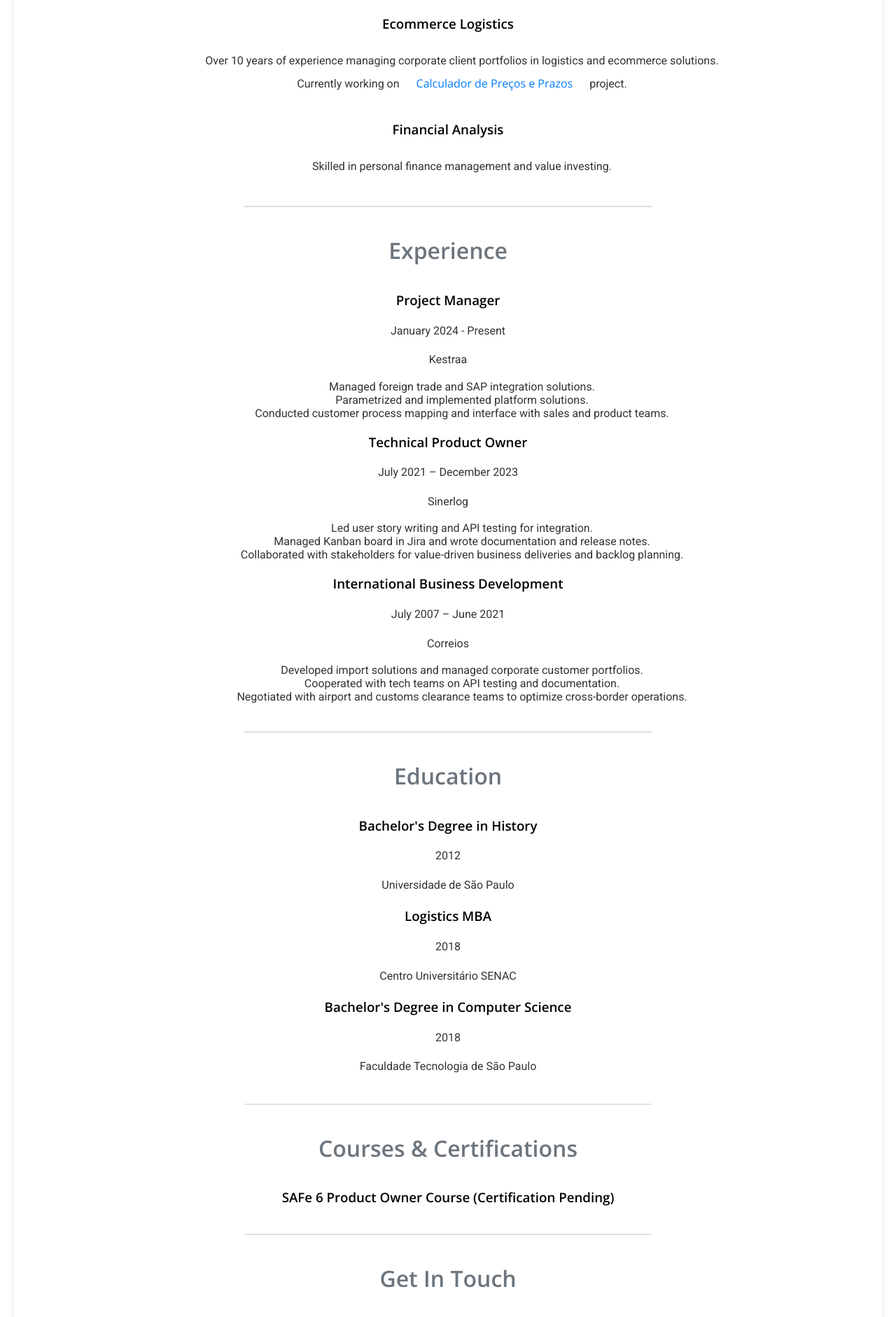
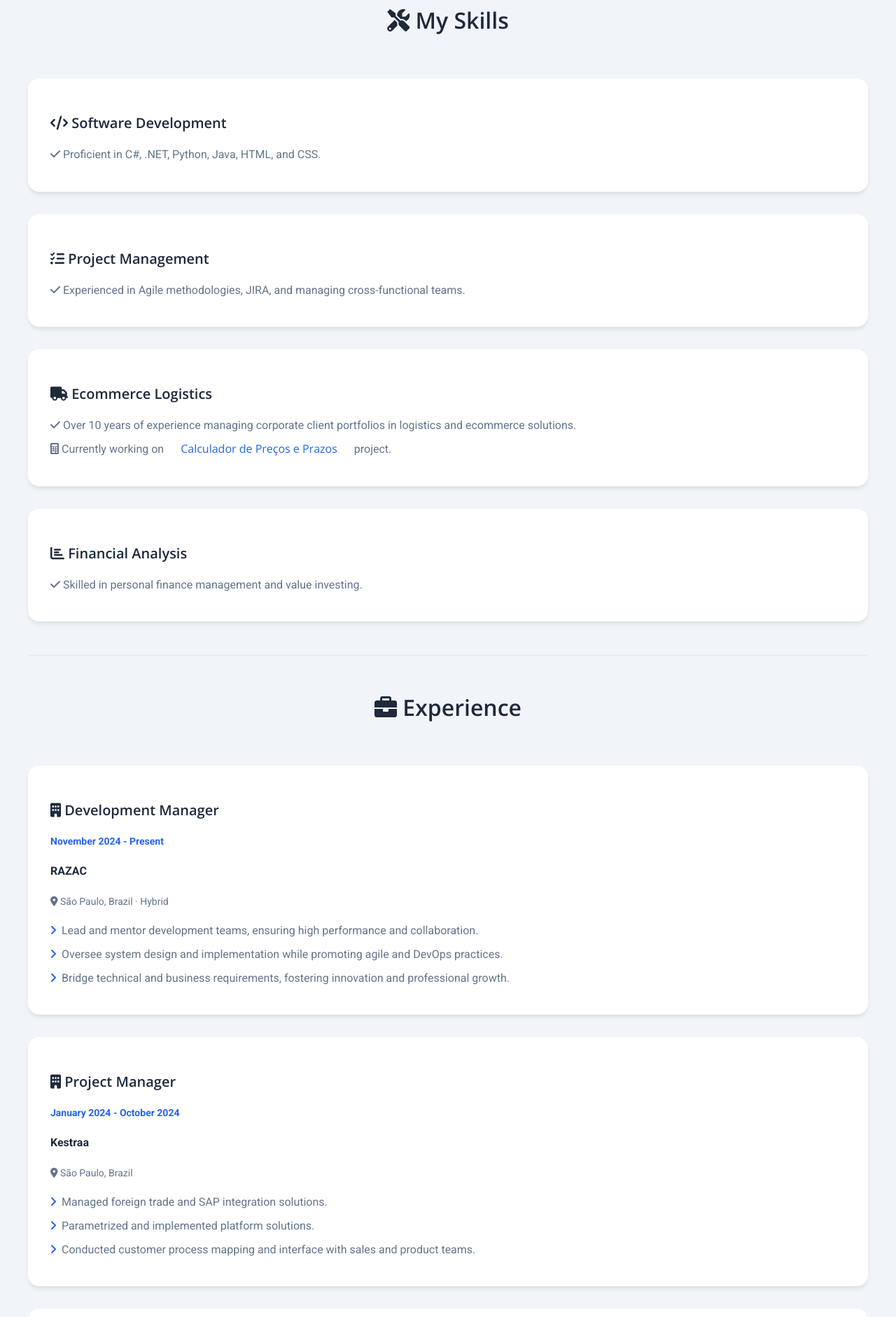
Before and after one commit to Cezarsk8/cezar, a plain HTML site: page index.html in a window 1280 px wide. Shown: the part 891-2773 px from the top of the page at 70% size. Drawn offline with nearby package versions, Linux system fonts and the light colour scheme.

Commit message:
Update website with modern design and new role at RAZAC
- Modernize website design with gradient header and card-based layout
- Update role to Development Manager at RAZAC
- Add location information to all job experiences
- Improve typography and spacing
- Add Font Awesome icons for better visual hierarchy

```diff
--- a/css/styles.css
+++ b/css/styles.css
@@ -1,106 +1,270 @@
+:root {
+  --primary: #2563eb;
+  --primary-light: #3b82f6;
+  --secondary: #64748b;
+  --dark: #1e293b;
+  --light: #f1f5f9;
+  --background: #ffffff;
+  --gradient: linear-gradient(135deg, #2563eb 0%, #1d4ed8 100%);
+  --transition: all 0.3s ease;
+}
+
 /*----TAG----*/
-
 a {
-  color: #007bff;
+  color: var(--primary);
   font-family: 'Open Sans', sans-serif;
   margin: 10px 20px;
   text-decoration: none;
+  transition: var(--transition);
+}
+
+a:hover {
+  color: var(--primary-light);
 }
 
 body {
-  color: #333;
+  color: var(--dark);
   font-family: 'Roboto', sans-serif;
   margin: 0;
   text-align: center;
+  line-height: 1.6;
+  background-color: var(--light);
 }
 
 h1 {
-  color: #343a40;
-  font-size: 4rem;
+  color: var(--dark);
+  font-size: clamp(2.5rem, 5vw, 4rem);
   margin: 50px auto 0 auto;
   font-family: 'Open Sans', sans-serif;
   font-weight: 700;
+  letter-spacing: -0.5px;
 }
 
 h2 {
-  color: #6c757d;
+  color: var(--secondary);
   font-family: 'Open Sans', sans-serif;
-  font-size: 2rem;
+  font-size: clamp(1.5rem, 3vw, 2rem);
   font-weight: 600;
   padding-bottom: 10px;
 }
 
 h3 {
-  color: black;
+  color: var(--dark);
   font-family: 'Open Sans', sans-serif;
+  font-size: 1.25rem;
+  margin: 1rem 0;
 }
 
 p {
-  line-height: 1.6;
+  line-height: 1.8;
+  color: var(--secondary);
+  margin: 1rem 0;
 }
 
 hr {
-  border: solid #dee2e6 1px;
-  width: 50%;
-  margin: 40px auto;
+  border: none;
+  height: 1px;
+  background-color: #e2e8f0;
+  width: 100%;
+  margin: 3rem auto;
 }
 
 ul {
-  list-style-type: none; /* Remove dots */
+  list-style-type: none;
+  padding: 0;
+  margin: 0;
+}
+
+li {
+  margin: 0.5rem 0;
+  color: var(--secondary);
 }
 
 /*----CLASS----*/
-
 .copyright {
-  color: #adb5bd;
+  color: var(--secondary);
   font-size: 0.875rem;
+  margin: 1rem 0;
 }
 
 .top {
-  background-color: #f8f9fa;
-  padding-top: 50px;
+  background: var(--gradient);
+  padding: 6rem 0;
   position: relative;
+  box-shadow: 0 4px 6px -1px rgba(0, 0, 0, 0.1);
 }
 
-/* Container styles */
-.container {
-  max-width: 1200px; /* Increase this value for a wider layout */
-  margin: 0 auto; /* Center the container */
-  padding: 20px;
+.top h1, .top h2 {
+  color: white;
+  text-shadow: 0 2px 4px rgba(0, 0, 0, 0.1);
 }
 
-/* Middle container styles */
+.top h2 {
+  opacity: 0.9;
+}
+
+.container {
+  max-width: 1200px;
+  margin: 0 auto;
+  padding: 0 1.5rem;
+}
+
 .middle-container {
-  background-color: #ffffff;
-  padding: 20px;
-  margin-top: 20px;
-  border-radius: 5px;
-  box-shadow: 0 0 10px rgba(0, 0, 0, 0.1);
-  max-width: 1200px; /* Match the max-width of the container */
-  margin: 0 auto; /* Center the container */
+  background-color: transparent;
+  padding: 2rem 0;
+  margin-top: 2rem;
 }
 
 .bottom-container {
-  background-color: #f8f9fa;
+  background-color: var(--background);
+  padding: 2rem 0;
+  margin-top: 4rem;
+  border-top: 1px solid #e2e8f0;
 }
 
-.skill-row {
-  line-height: 2;
-  margin: 30px auto;
-  text-align: center;
-  width: 100%; /* Ensure this spans the full width */
+.skill-row, .job, .education-item, .certification-item {
+  background: var(--background);
+  border-radius: 1rem;
+  padding: 2rem;
+  margin: 2rem 0;
+  text-align: left;
+  box-shadow: 0 4px 6px -1px rgba(0, 0, 0, 0.1);
+  transition: var(--transition);
 }
 
-.skill-img-left {
-  float: left;
-  margin: 30px 30px 30px auto;
+.skill-row:hover, .job:hover, .education-item:hover, .certification-item:hover {
+  transform: translateY(-5px);
+  box-shadow: 0 10px 15px -3px rgba(0, 0, 0, 0.1);
 }
 
-.skill-img-right {
-  float: right;
-  margin: 30px auto 30px 30px;
+.section-title {
+  text-align: center;
+  margin: 3rem 0;
+  color: var(--dark);
 }
 
+.job-date {
+  color: var(--primary);
+  font-weight: 600;
+  font-size: 0.875rem;
+  margin: 0.5rem 0;
+}
 
+.job-description {
+  font-weight: 600;
+  color: var(--dark);
+  margin-bottom: 0.5rem;
+}
 
-/*----ID----*/
+.job-location {
+  color: var(--secondary);
+  font-size: 0.875rem;
+  margin-bottom: 1rem;
+}
+
+.job ul {
+  margin-top: 1rem;
+}
+
+.job li {
+  display: flex;
+  align-items: flex-start;
+  gap: 0.5rem;
+  margin-bottom: 0.5rem;
+}
+
+.job li i {
+  color: var(--primary);
+  margin-top: 0.25rem;
+}
+
+.footer-link {
+  display: inline-block;
+  padding: 0.5rem 1rem;
+  border-radius: 0.5rem;
+  background-color: var(--light);
+  transition: var(--transition);
+}
+
+.footer-link:hover {
+  background-color: var(--primary);
+  color: white;
+}
+
+.profile {
+  max-width: 800px;
+  margin: 0 auto;
+  padding: 2rem;
+}
+
+#bio {
+  font-size: 1.25rem;
+  max-width: 600px;
+  margin: 1.5rem auto;
+}
+
+.contact {
+  background: var(--light);
+  border-radius: 1rem;
+  padding: 3rem;
+  text-align: center;
+  margin: 3rem 0;
+  box-shadow: 0 4px 6px -1px rgba(0, 0, 0, 0.1);
+}
+
+.contact h3 {
+  color: var(--secondary);
+  margin-bottom: 2rem;
+}
+
+.social-links {
+  display: flex;
+  justify-content: center;
+  gap: 1rem;
+  margin-top: 2rem;
+}
+
+.social-link {
+  display: inline-flex;
+  align-items: center;
+  gap: 0.5rem;
+  padding: 0.75rem 1.5rem;
+  border-radius: 0.5rem;
+  background: var(--gradient);
+  color: white;
+  font-weight: 500;
+  transition: var(--transition);
+}
+
+.social-link:hover {
+  transform: translateY(-2px);
+  box-shadow: 0 4px 12px rgba(37, 99, 235, 0.2);
+  color: white;
+}
+
+#disclaimer {
+  color: var(--secondary);
+  font-size: 0.75rem;
+  margin-top: 1rem;
+}
+
+#disclaimer a {
+  color: var(--primary);
+  margin: 0;
+  text-decoration: underline;
+}
+
+#disclaimer a:hover {
+  color: var(--primary-light);
+}
+
+/* Responsive Design */
+@media (max-width: 768px) {
+  .container {
+    padding: 0 1rem;
+  }
+
+  .skill-row, .job, .education-item, .certification-item {
+    padding: 1.5rem;
+  }
+}
--- a/index.html
+++ b/index.html
@@ -3,161 +3,185 @@
 <head>
   <meta charset="UTF-8">
   <meta name="viewport" content="width=device-width, initial-scale=1.0">
-  <title>Cezar Sevilhano - Product Owner</title>
+  <title>Cezar Sevilhano - Development Manager</title>
   <link rel="stylesheet" href="css/styles.css">
   <link rel="icon" href="icons/lamp.ico">
   <!-- Linking Google Fonts -->
   <link href="https://fonts.googleapis.com/css2?family=Roboto:wght@300;400;700&family=Open+Sans:wght@400;600&display=swap" rel="stylesheet">
+  <!-- Font Awesome -->
+  <link rel="stylesheet" href="https://cdnjs.cloudflare.com/ajax/libs/font-awesome/6.0.0/css/all.min.css">
 </head>
 <body>
   <!-- Header Section -->
   <header class="top">
     <div class="container">
       <h1>Cezar Sevilhano</h1>
-      <h2>Product Owner</h2>
+      <h2><i class="fas fa-chart-line"></i> Development Manager</h2>
     </div>
   </header>
 
   <!-- Main Content Section -->
-  <section class="middle-container">
+  <main class="middle-container">
     <div class="container">
       <!-- Profile Section -->
       <div class="profile">
-        <h2>Hello!</h2>
-        <p id="bio">I'm Cezar Sevilhano, a seasoned Product Owner with expertise in logistics, imports/exports, and software development.</p>
+        <h2><i class="fas fa-user-circle"></i> Hello!</h2>
+        <p id="bio">I'm Cezar Sevilhano, a Development Manager with expertise in team leadership, software development, and agile methodologies.</p>
       </div>
 
       <hr>
 
       <!-- Skills Section -->
       <div class="skills">
-        <h2 class="section-title">My Skills</h2>
+        <h2 class="section-title"><i class="fas fa-tools"></i> My Skills</h2>
 
         <div class="skill-row">
-          <h3>Software Development</h3>
+          <h3><i class="fas fa-code"></i> Software Development</h3>
           <ul class="skill-list">
-            <li>Proficient in C#, .NET, Python, Java, HTML, and CSS.</li>
+            <li><i class="fas fa-check"></i> Proficient in C#, .NET, Python, Java, HTML, and CSS.</li>
           </ul>
         </div>
 
         <div class="skill-row">
-          <h3>Project Management</h3>
+          <h3><i class="fas fa-tasks"></i> Project Management</h3>
           <ul class="skill-list">
-            <li>Experienced in Agile methodologies, JIRA, and managing cross-functional teams.</li>
+            <li><i class="fas fa-check"></i> Experienced in Agile methodologies, JIRA, and managing cross-functional teams.</li>
           </ul>
         </div>
 
         <div class="skill-row">
-          <h3>Ecommerce Logistics</h3>
+          <h3><i class="fas fa-truck"></i> Ecommerce Logistics</h3>
           <ul class="skill-list">
-            <li>Over 10 years of experience managing corporate client portfolios in logistics and ecommerce solutions.</li>
-            <li>Currently working on <a href="calc.html">Calculador de Preços e Prazos</a> project.</li>
+            <li><i class="fas fa-check"></i> Over 10 years of experience managing corporate client portfolios in logistics and ecommerce solutions.</li>
+            <li><i class="fas fa-calculator"></i> Currently working on <a href="calc.html">Calculador de Preços e Prazos</a> project.</li>
           </ul>
         </div>
 
         <div class="skill-row">
-          <h3>Financial Analysis</h3>
+          <h3><i class="fas fa-chart-bar"></i> Financial Analysis</h3>
           <ul class="skill-list">
-            <li>Skilled in personal finance management and value investing.</li>
+            <li><i class="fas fa-check"></i> Skilled in personal finance management and value investing.</li>
           </ul>
         </div>
-
       </div>
 
       <hr>
 
       <!-- Experience Section -->
       <div class="experience">
-        <h2 class="section-title">Experience</h2>
+        <h2 class="section-title"><i class="fas fa-briefcase"></i> Experience</h2>
 
         <div class="job">
-          <h3>Project Manager</h3>
-          <p class="job-date">January 2024 - Present</p>
-          <p class="job-description">Kestraa</p>
+          <h3><i class="fas fa-building"></i> Development Manager</h3>
+          <p class="job-date">November 2024 - Present</p>
+          <p class="job-description">RAZAC</p>
+          <p class="job-location"><i class="fas fa-map-marker-alt"></i> São Paulo, Brazil · Hybrid</p>
           <ul>
-            <li>Managed foreign trade and SAP integration solutions.</li>
-            <li>Parametrized and implemented platform solutions.</li>
-            <li>Conducted customer process mapping and interface with sales and product teams.</li>
+            <li><i class="fas fa-angle-right"></i> Lead and mentor development teams, ensuring high performance and collaboration.</li>
+            <li><i class="fas fa-angle-right"></i> Oversee system design and implementation while promoting agile and DevOps practices.</li>
+            <li><i class="fas fa-angle-right"></i> Bridge technical and business requirements, fostering innovation and professional growth.</li>
           </ul>
         </div>
 
         <div class="job">
-          <h3>Technical Product Owner</h3>
-          <p class="job-date">July 2021 – December 2023</p>
-          <p class="job-description">Sinerlog</p>
+          <h3><i class="fas fa-building"></i> Project Manager</h3>
+          <p class="job-date">January 2024 - October 2024</p>
+          <p class="job-description">Kestraa</p>
+          <p class="job-location"><i class="fas fa-map-marker-alt"></i> São Paulo, Brazil</p>
           <ul>
-            <li>Led user story writing and API testing for integration.</li>
-            <li>Managed Kanban board in Jira and wrote documentation and release notes.</li>
-            <li>Collaborated with stakeholders for value-driven business deliveries and backlog planning.</li>
+            <li><i class="fas fa-angle-right"></i> Managed foreign trade and SAP integration solutions.</li>
+            <li><i class="fas fa-angle-right"></i> Parametrized and implemented platform solutions.</li>
+            <li><i class="fas fa-angle-right"></i> Conducted customer process mapping and interface with sales and product teams.</li>
           </ul>
         </div>
 
         <div class="job">
-          <h3>International Business Development</h3>
-          <p class="job-date">July 2007 – June 2021</p>
-          <p class="job-description">Correios</p>
+          <h3><i class="fas fa-building"></i> Technical Product Owner</h3>
+          <p class="job-date">July 2021 – December 2023</p>
+          <p class="job-description">Sinerlog</p>
+          <p class="job-location"><i class="fas fa-map-marker-alt"></i> São Paulo, Brazil</p>
           <ul>
-            <li>Developed import solutions and managed corporate customer portfolios.</li>
-            <li>Cooperated with tech teams on API testing and documentation.</li>
-            <li>Negotiated with airport and customs clearance teams to optimize cross-border operations.</li>
+            <li><i class="fas fa-angle-right"></i> Led user story writing and API testing for integration.</li>
+            <li><i class="fas fa-angle-right"></i> Managed Kanban board in Jira and wrote documentation and release notes.</li>
+            <li><i class="fas fa-angle-right"></i> Collaborated with stakeholders for value-driven business deliveries and backlog planning.</li>
           </ul>
         </div>
 
+        <div class="job">
+          <h3><i class="fas fa-building"></i> International Business Development</h3>
+          <p class="job-date">July 2007 – June 2021</p>
+          <p class="job-description">Correios</p>
+          <p class="job-location"><i class="fas fa-map-marker-alt"></i> São Paulo, Brazil</p>
+          <ul>
+            <li><i class="fas fa-angle-right"></i> Developed import solutions and managed corporate customer portfolios.</li>
+            <li><i class="fas fa-angle-right"></i> Cooperated with tech teams on API testing and documentation.</li>
+            <li><i class="fas fa-angle-right"></i> Negotiated with airport and customs clearance teams to optimize cross-border operations.</li>
+          </ul>
+        </div>
       </div>
 
       <hr>
 
       <!-- Education Section -->
       <div class="education">
-        <h2 class="section-title">Education</h2>
+        <h2 class="section-title"><i class="fas fa-graduation-cap"></i> Education</h2>
 
         <div class="education-item">
-          <h3>Bachelor's Degree in History</h3>
+          <h3><i class="fas fa-university"></i> Bachelor's Degree in History</h3>
           <p class="job-date">2012</p>
           <p class="job-description">Universidade de São Paulo</p>
         </div>
 
         <div class="education-item">
-          <h3>Logistics MBA</h3>
+          <h3><i class="fas fa-university"></i> Logistics MBA</h3>
           <p class="job-date">2018</p>
           <p class="job-description">Centro Universitário SENAC</p>
         </div>
 
         <div class="education-item">
-          <h3>Bachelor's Degree in Computer Science</h3>
+          <h3><i class="fas fa-university"></i> Bachelor's Degree in Computer Science</h3>
           <p class="job-date">2018</p>
           <p class="job-description">Faculdade Tecnologia de São Paulo</p>
         </div>
-
       </div>
 
       <hr>
 
       <!-- Certifications Section -->
       <div class="certifications">
-        <h2 class="section-title">Courses & Certifications</h2>
+        <h2 class="section-title"><i class="fas fa-certificate"></i> Courses & Certifications</h2>
 
         <div class="certification-item">
-          <h3>SAFe 6 Product Owner Course (Certification Pending)</h3>
+          <h3><i class="fas fa-award"></i> SAFe 6 Product Owner Course (Certification Pending)</h3>
         </div>
-
       </div>
 
       <hr>
 
       <!-- Contact Section -->
-      <div>
-        <h2 class="section-title">Get In Touch</h2>
+      <div class="contact">
+        <h2 class="section-title"><i class="fas fa-envelope"></i> Get In Touch</h2>
         <h3>Let me bring a new perspective to your company.</h3>
+        <div class="social-links">
+          <a class="social-link" href="mailto:cezarsevilhano@gmail.com">
+            <i class="fas fa-envelope"></i>
+            Email
+          </a>
+          <a class="social-link" href="https://www.linkedin.com/in/cezar-sevilhano-a1b08ba6/">
+            <i class="fab fa-linkedin"></i>
+            LinkedIn
+          </a>
+        </div>
       </div>
-
     </div>
-  </section>
+  </main>
 
   <!-- Footer Section -->
   <footer class="bottom-container">
     <div class="container">
-      <a class="footer-link" href="mailto:cezarsevilhano@gmail.com">Email</a>
-      <a class="footer-link" href="https://www.linkedin.com/in/cezar-sevilhano-a1b08ba6/">LinkedIn</a>
-      <p class="copyright">©2024 Cezar Sevilhano</p>
-      <div id="disclaimer">Icons made by <a href="https://www.freepik.com/" title="Freepik">Freepik</a> and <a href="https://www.flaticon.com/authors/ocha" title="OCHA">OCHA</a> from <a href="https://www.flaticon.com/" title="Flaticon">www.flaticon.com</a> are licensed by <a href="http://creativecommons.org/licenses/by/3.0/" title="Creative Commons BY 3.0" target
+      <p class="copyright"> 2024 Cezar Sevilhano</p>
+      <div id="disclaimer">Icons by <a href="https://fontawesome.com/">Font Awesome</a> and <a href="https://www.flaticon.com/" title="Flaticon">Flaticon</a></div>
+    </div>
+  </footer>
+</body>
+</html>
```
